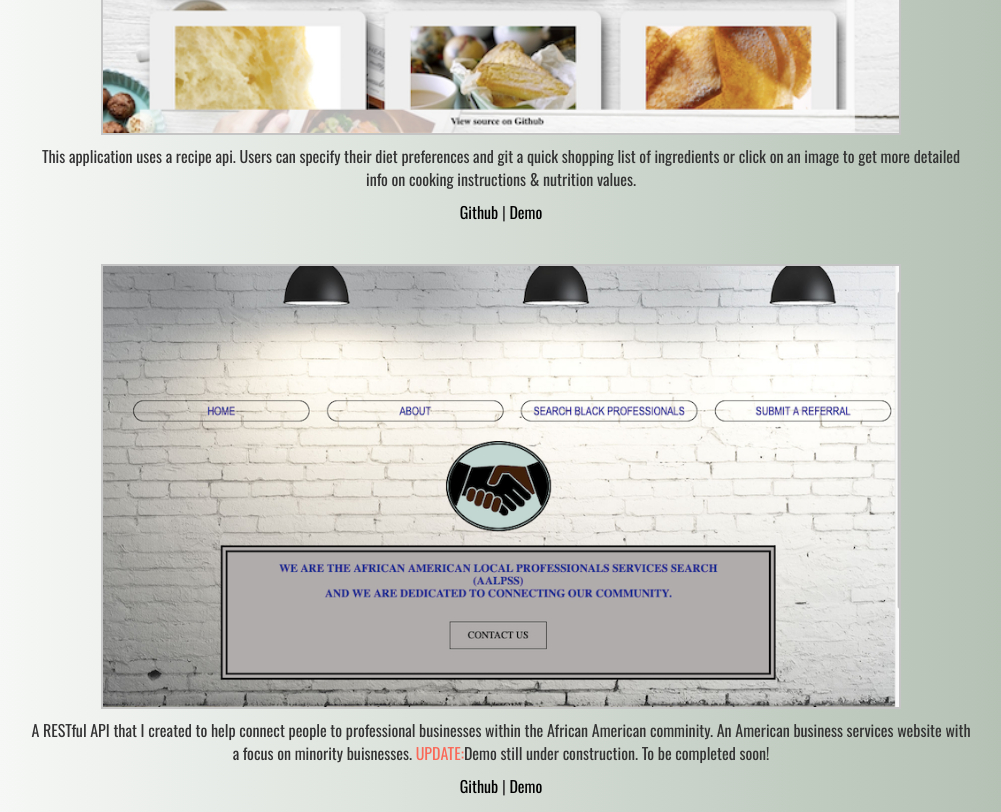
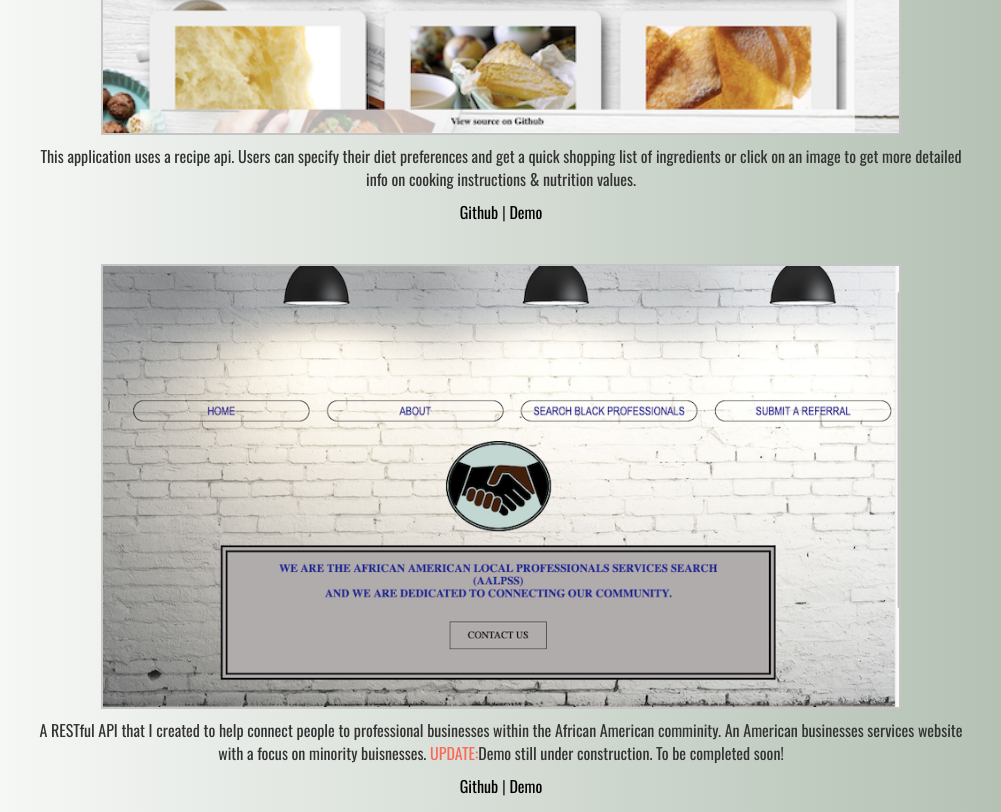
Before and after one commit to MelitaClark/Portfolio-Of-Melita-Clark, a website: page index.html in a window 1280 px wide. Shown: the part 2128-2940 px from the top of the page, without its empty margins (139-1140 px from the left). Drawn offline with nearby package versions, Linux system fonts and the light colour scheme; files whose address does not match are found by name.

Commit message:
spelling check

```diff
--- a/index.html
+++ b/index.html
@@ -72,13 +72,13 @@
             </div>
             <div class="piece">
             <img class="image" src="images/SearchResults.png">
-            <p>This application uses a recipe api. Users can specify their diet preferences and git a quick shopping list of ingredients or click on an image to get more detailed info on cooking instructions & nutrition values. </p>
+            <p>This application uses a recipe api. Users can specify their diet preferences and get a quick shopping list of ingredients or click on an image to get more detailed info on cooking instructions & nutrition values. </p>
             <a class="linkColor" target="_blank" href="https://github.com/MelitaClark/A-Recipe-For-Every-Diet">Github</a> |
             <a class="linkColor" target="_blank" href="https://melitaclark.github.io/A-Recipe-For-Every-Diet/">Demo</a>
             </div>
             <div class="piece">
             <img class="image" src="images/AASearchShot.png">
-            <p>A RESTful API that I created to help connect people to professional businesses within the African American comminity. An American business services website with a focus on minority buisnesses. <span style="color:rgb(250, 104, 88)"> UPDATE:</span>Demo still under construction. To be completed soon!</p>
+            <p>A RESTful API that I created to help connect people to professional businesses within the African American comminity. An American businesses services website with a focus on minority buisnesses. <span style="color:rgb(250, 104, 88)"> UPDATE:</span>Demo still under construction. To be completed soon!</p>
             <a class="linkColor" target="_blank" href="https://github.com/MelitaClark/African-American-Professionals-Local-Search">Github</a> |
             <a class="linkColor" target="_blank" href="https://african-american-local-search.herokuapp.com/">Demo</a>
 
```
